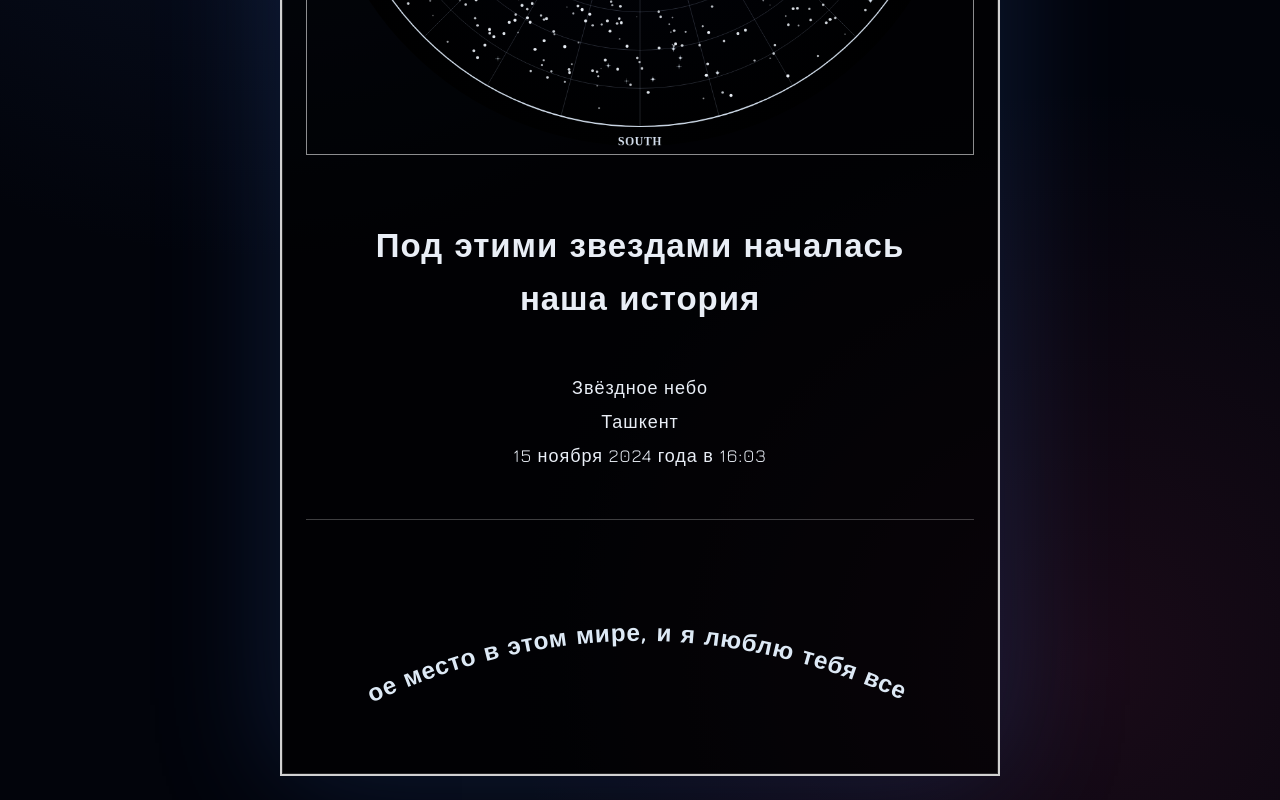
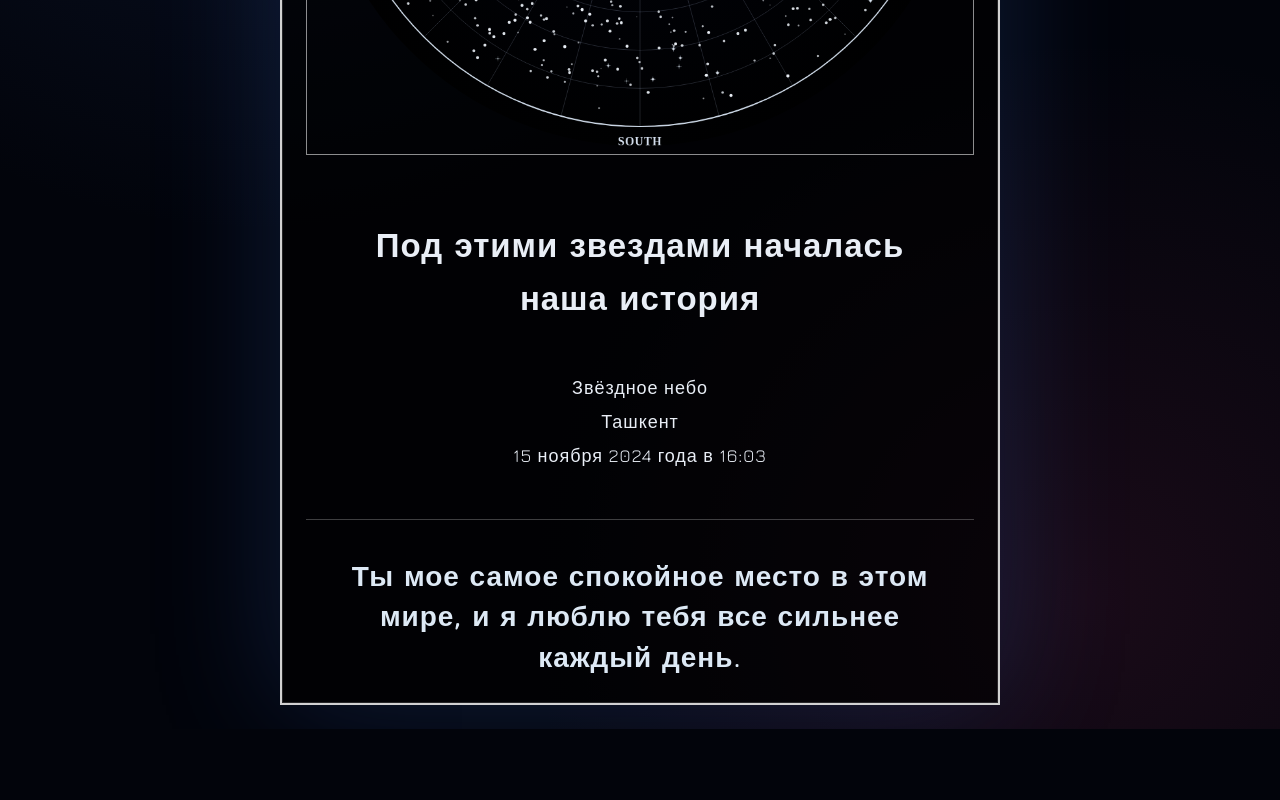
Before and after one commit to cafylb/love, a website: page public/index.html in a window 1280 px wide. Shown: the part 563-1363 px from the top of the page. After the commit the page ends 1292 px from the top, so only its background shows below. Drawn offline with nearby package versions, Linux system fonts and the light colour scheme.

Commit message:
center curved message text

```diff
--- a/public/index.html
+++ b/public/index.html
@@ -26,16 +26,7 @@
       </section>
 
       <section class="messages" aria-label="Мои послания">
-        <svg class="message-curve" viewBox="0 0 1000 300" role="img" aria-label="Мое послание тебе">
-          <defs>
-            <path id="message-arc" d="M 90 225 Q 500 40 910 225" />
-          </defs>
-          <text class="curve-text">
-            <textPath href="#message-arc" startOffset="50%" text-anchor="middle">
-              Ты мое самое спокойное место в этом мире, и я люблю тебя все сильнее каждый день.
-            </textPath>
-          </text>
-        </svg>
+        <p class="message-text">Ты мое самое спокойное место в этом мире, и я люблю тебя все сильнее каждый день.</p>
       </section>
     </main>
 
--- a/public/styles.css
+++ b/public/styles.css
@@ -67,20 +67,16 @@ h1 {
 .messages {
   border-top: 1px solid rgba(255, 255, 255, 0.24);
   padding: clamp(22px, 5vw, 36px) 0 2px;
-  display: grid;
-  place-items: center;
+  text-align: center;
 }
 
-.message-curve {
-  width: min(100%, 640px);
-  overflow: visible;
-}
-
-.curve-text {
-  fill: rgba(230, 242, 255, 0.96);
-  font-size: clamp(24px, 4vw, 38px);
+.message-text {
+  margin: 0 auto;
+  width: min(100%, 620px);
+  font-size: clamp(18px, 2.9vw, 28px);
   font-weight: 700;
-  letter-spacing: 0.03em;
+  line-height: 1.45;
+  color: rgba(230, 242, 255, 0.96);
 }
 
 @media (max-width: 640px) {
@@ -94,7 +90,7 @@ h1 {
     line-height: 1.5;
   }
 
-  .curve-text {
-    font-size: clamp(18px, 4.8vw, 28px);
+  .message-text {
+    font-size: clamp(16px, 5vw, 22px);
   }
 }
```
